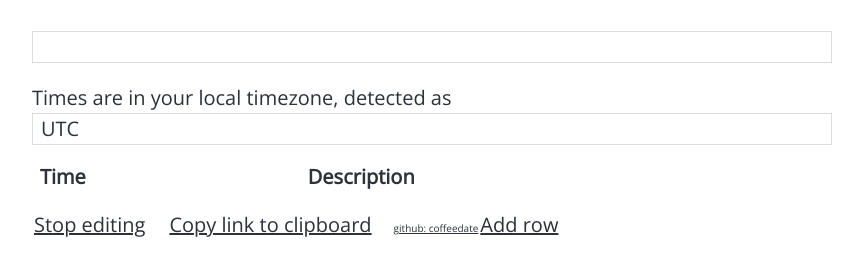
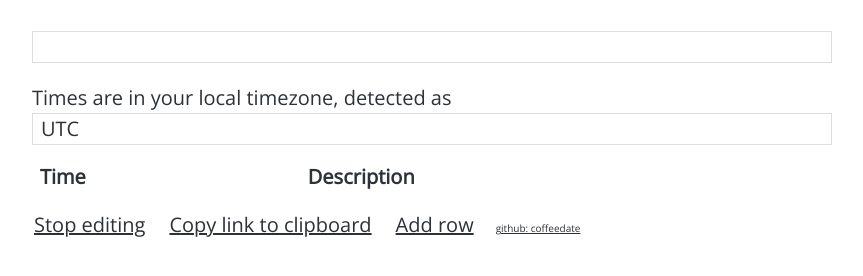
Before and after one commit to halcy/coffeedate, a plain HTML site: page index.htm in a window 1280 px wide. Shown: the whole page, without its empty margins (208-1071 px from the left). Drawn offline with nearby package versions, Linux system fonts and the light colour scheme; a web font is replaced by a local one.

Commit message:
Minor style fix

```diff
--- a/index.htm
+++ b/index.htm
@@ -121,7 +121,7 @@
         $("#editbutton").attr("onclick","makeCellsSolid()");
         $("#editbutton").html("Stop editing")
 
-        $("#controlrow").append('<span onclick="addRow()" style="text-decoration: underline; cursor: pointer; padding: 2px; display:inline-block; margin-right:20px;">Add row</div>');
+        $("#github").before('<span onclick="addRow()" style="text-decoration: underline; cursor: pointer; padding: 2px; display:inline-block; margin-right:20px;">Add row</div>');
 
         updateNextUp();
     }
@@ -230,7 +230,7 @@ input {
 <tr><th>Time</th><th>Description</th></tr>
 </table>
 </div>
-<div id="controlrow" style="text-align: left; margin-top: 10px; vertical-align: bottom;"><span id="editbutton" onclick="makeCellsEditable()" style="text-decoration: underline; cursor: pointer; padding: 2px; display:inline-block; margin-right:20px;">Edit</span><span style="text-decoration: underline; cursor: pointer; padding: 2px; display:inline-block; margin-right:20px;" id="copybutton">Copy link to clipboard</span><span style="display:inline-block; font-size: 10px;"><a href="https://github.com/halcy/coffeedate/tree/main">github: coffeedate</a></span></div>
+<div id="controlrow" style="text-align: left; margin-top: 10px; vertical-align: bottom;"><span id="editbutton" onclick="makeCellsEditable()" style="text-decoration: underline; cursor: pointer; padding: 2px; display:inline-block; margin-right:20px;">Edit</span><span style="text-decoration: underline; cursor: pointer; padding: 2px; display:inline-block; margin-right:20px;" id="copybutton">Copy link to clipboard</span><span id="github" style="display:inline-block; font-size: 10px;"><a href="https://github.com/halcy/coffeedate/tree/main">github: coffeedate</a></span></div>
 <script>getDatesFromSlug()</script>
 </div>
 </body>
```
